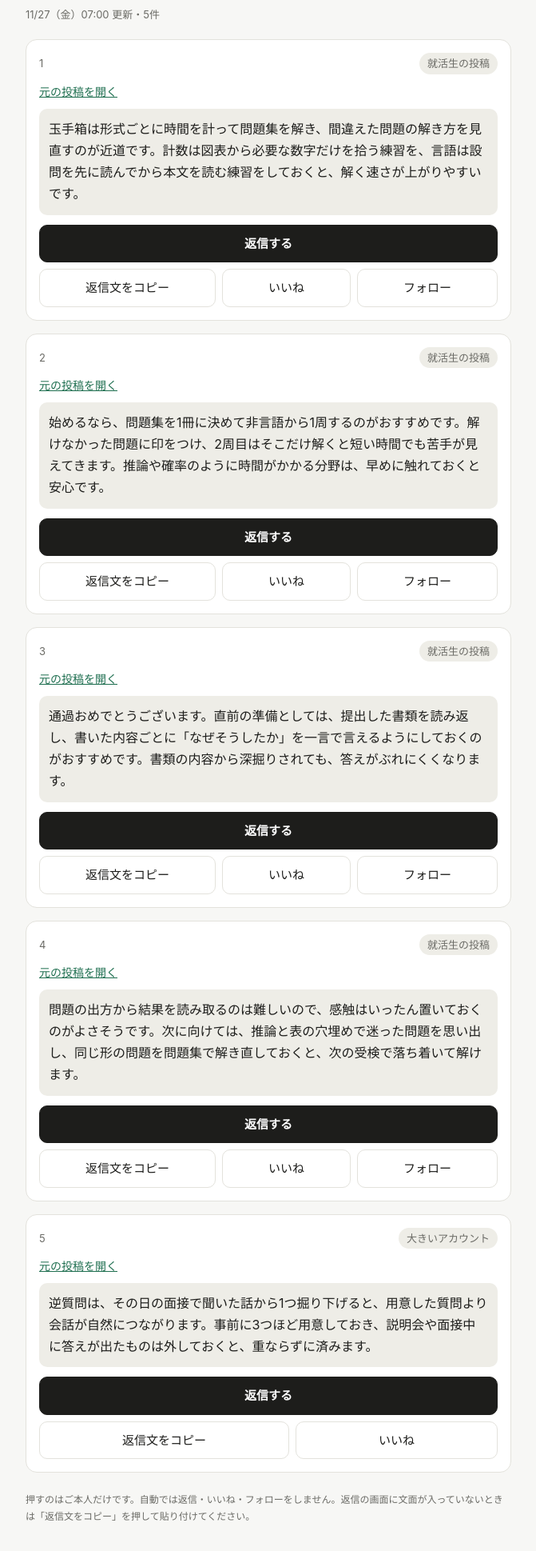
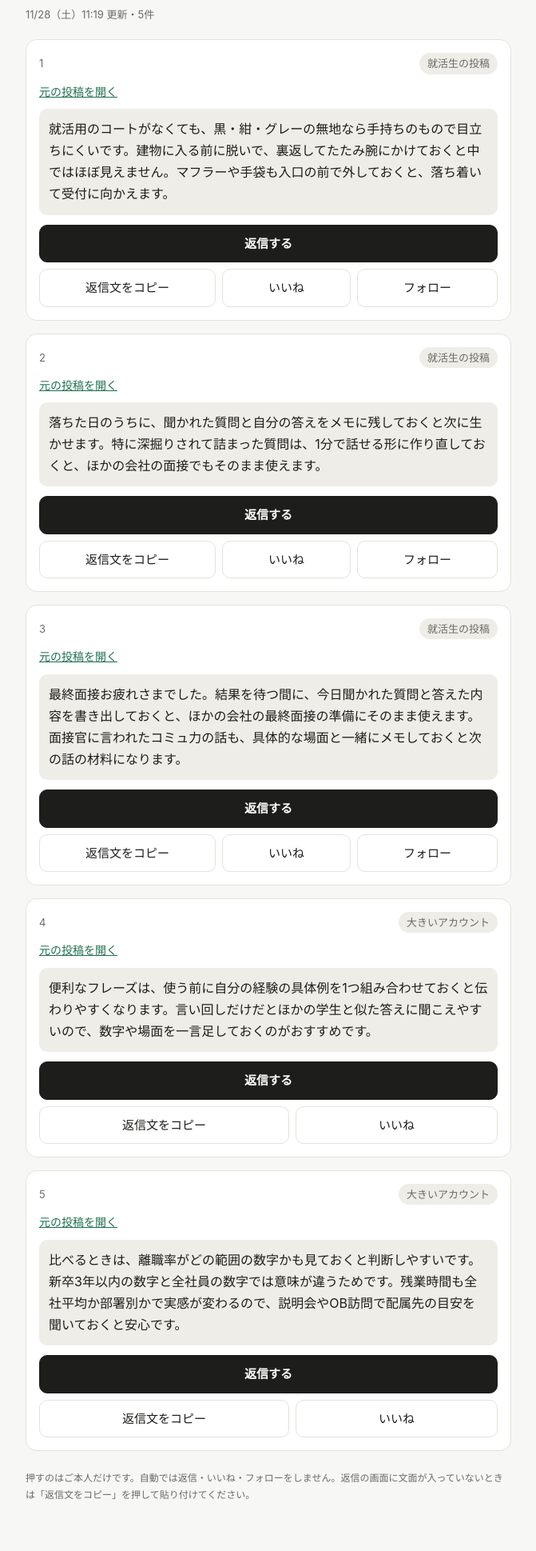
Before and after one commit to masa9309/xr-cec0fe4e42, a plain HTML site: page index.html in a window 1280 px wide. Shown: the part 147-2086 px from the top of the page at 80% size, without its empty margins (304-975 px from the left). Drawn offline with Linux system fonts and the light colour scheme.

Commit message:
2026-11-28 の候補 5件

```diff
--- a/index.html
+++ b/index.html
@@ -12,28 +12,28 @@ a.b.main{background:var(--btn);color:var(--btnink);border-color:var(--btn);flex-
 .empty{color:var(--sub)}.alert{background:#fde8e6;color:#8a1c12;border:1px solid #f3b8b1;border-radius:12px;padding:12px 14px;margin:0 0 16px;font-weight:600}
 @media (prefers-color-scheme:dark){.alert{background:#3a1d1a;color:#ffb4a9;border-color:#6b2c25}}footer{color:var(--sub);font-size:12px;margin-top:24px}
 </style></head><body><main>
-<div id="alerts"></div><h1>今日の返信候補</h1><p class="meta">11/27（金）07:00 更新・5件</p>
+<div id="alerts"></div><h1>今日の返信候補</h1><p class="meta">11/28（土）11:19 更新・5件</p>
 <section class="card"><div class="head"><span>1</span><span class="tag">就活生の投稿</span></div>
-<a class="src" href="https://x.com/i/web/status/2125875663647441021" target="_blank" rel="noopener">元の投稿を開く</a>
-<div class="reply" id="r1">玉手箱は形式ごとに時間を計って問題集を解き、間違えた問題の解き方を見直すのが近道です。計数は図表から必要な数字だけを拾う練習を、言語は設問を先に読んでから本文を読む練習をしておくと、解く速さが上がりやすいです。</div>
-<div class="row"><a class="b main" href="https://x.com/intent/post?in_reply_to=2125875663647441021&amp;text=%E7%8E%89%E6%89%8B%E7%AE%B1%E3%81%AF%E5%BD%A2%E5%BC%8F%E3%81%94%E3%81%A8%E3%81%AB%E6%99%82%E9%96%93%E3%82%92%E8%A8%88%E3%81%A3%E3%81%A6%E5%95%8F%E9%A1%8C%E9%9B%86%E3%82%92%E8%A7%A3%E3%81%8D%E3%80%81%E9%96%93%E9%81%95%E3%81%88%E3%81%9F%E5%95%8F%E9%A1%8C%E3%81%AE%E8%A7%A3%E3%81%8D%E6%96%B9%E3%82%92%E8%A6%8B%E7%9B%B4%E3%81%99%E3%81%AE%E3%81%8C%E8%BF%91%E9%81%93%E3%81%A7%E3%81%99%E3%80%82%E8%A8%88%E6%95%B0%E3%81%AF%E5%9B%B3%E8%A1%A8%E3%81%8B%E3%82%89%E5%BF%85%E8%A6%81%E3%81%AA%E6%95%B0%E5%AD%97%E3%81%A0%E3%81%91%E3%82%92%E6%8B%BE%E3%81%86%E7%B7%B4%E7%BF%92%E3%82%92%E3%80%81%E8%A8%80%E8%AA%9E%E3%81%AF%E8%A8%AD%E5%95%8F%E3%82%92%E5%85%88%E3%81%AB%E8%AA%AD%E3%82%93%E3%81%A7%E3%81%8B%E3%82%89%E6%9C%AC%E6%96%87%E3%82%92%E8%AA%AD%E3%82%80%E7%B7%B4%E7%BF%92%E3%82%92%E3%81%97%E3%81%A6%E3%81%8A%E3%81%8F%E3%81%A8%E3%80%81%E8%A7%A3%E3%81%8F%E9%80%9F%E3%81%95%E3%81%8C%E4%B8%8A%E3%81%8C%E3%82%8A%E3%82%84%E3%81%99%E3%81%84%E3%81%A7%E3%81%99%E3%80%82" target="_blank" rel="noopener">返信する</a>
-<button class="b" onclick="cp(1,this)">返信文をコピー</button><a class="b" href="https://x.com/intent/like?tweet_id=2125875663647441021" target="_blank" rel="noopener">いいね</a><a class="b" href="https://x.com/intent/follow?user_id=2078279998109270017" target="_blank" rel="noopener">フォロー</a></div></section><section class="card"><div class="head"><span>2</span><span class="tag">就活生の投稿</span></div>
-<a class="src" href="https://x.com/i/web/status/2126051164991221916" target="_blank" rel="noopener">元の投稿を開く</a>
-<div class="reply" id="r2">始めるなら、問題集を1冊に決めて非言語から1周するのがおすすめです。解けなかった問題に印をつけ、2周目はそこだけ解くと短い時間でも苦手が見えてきます。推論や確率のように時間がかかる分野は、早めに触れておくと安心です。</div>
-<div class="row"><a class="b main" href="https://x.com/intent/post?in_reply_to=2126051164991221916&amp;text=%E5%A7%8B%E3%82%81%E3%82%8B%E3%81%AA%E3%82%89%E3%80%81%E5%95%8F%E9%A1%8C%E9%9B%86%E3%82%921%E5%86%8A%E3%81%AB%E6%B1%BA%E3%82%81%E3%81%A6%E9%9D%9E%E8%A8%80%E8%AA%9E%E3%81%8B%E3%82%891%E5%91%A8%E3%81%99%E3%82%8B%E3%81%AE%E3%81%8C%E3%81%8A%E3%81%99%E3%81%99%E3%82%81%E3%81%A7%E3%81%99%E3%80%82%E8%A7%A3%E3%81%91%E3%81%AA%E3%81%8B%E3%81%A3%E3%81%9F%E5%95%8F%E9%A1%8C%E3%81%AB%E5%8D%B0%E3%82%92%E3%81%A4%E3%81%91%E3%80%812%E5%91%A8%E7%9B%AE%E3%81%AF%E3%81%9D%E3%81%93%E3%81%A0%E3%81%91%E8%A7%A3%E3%81%8F%E3%81%A8%E7%9F%AD%E3%81%84%E6%99%82%E9%96%93%E3%81%A7%E3%82%82%E8%8B%A6%E6%89%8B%E3%81%8C%E8%A6%8B%E3%81%88%E3%81%A6%E3%81%8D%E3%81%BE%E3%81%99%E3%80%82%E6%8E%A8%E8%AB%96%E3%82%84%E7%A2%BA%E7%8E%87%E3%81%AE%E3%82%88%E3%81%86%E3%81%AB%E6%99%82%E9%96%93%E3%81%8C%E3%81%8B%E3%81%8B%E3%82%8B%E5%88%86%E9%87%8E%E3%81%AF%E3%80%81%E6%97%A9%E3%82%81%E3%81%AB%E8%A7%A6%E3%82%8C%E3%81%A6%E3%81%8A%E3%81%8F%E3%81%A8%E5%AE%89%E5%BF%83%E3%81%A7%E3%81%99%E3%80%82" target="_blank" rel="noopener">返信する</a>
-<button class="b" onclick="cp(2,this)">返信文をコピー</button><a class="b" href="https://x.com/intent/like?tweet_id=2126051164991221916" target="_blank" rel="noopener">いいね</a><a class="b" href="https://x.com/intent/follow?user_id=1962192122775498753" target="_blank" rel="noopener">フォロー</a></div></section><section class="card"><div class="head"><span>3</span><span class="tag">就活生の投稿</span></div>
-<a class="src" href="https://x.com/i/web/status/2125873186390901033" target="_blank" rel="noopener">元の投稿を開く</a>
-<div class="reply" id="r3">通過おめでとうございます。直前の準備としては、提出した書類を読み返し、書いた内容ごとに「なぜそうしたか」を一言で言えるようにしておくのがおすすめです。書類の内容から深掘りされても、答えがぶれにくくなります。</div>
-<div class="row"><a class="b main" href="https://x.com/intent/post?in_reply_to=2125873186390901033&amp;text=%E9%80%9A%E9%81%8E%E3%81%8A%E3%82%81%E3%81%A7%E3%81%A8%E3%81%86%E3%81%94%E3%81%96%E3%81%84%E3%81%BE%E3%81%99%E3%80%82%E7%9B%B4%E5%89%8D%E3%81%AE%E6%BA%96%E5%82%99%E3%81%A8%E3%81%97%E3%81%A6%E3%81%AF%E3%80%81%E6%8F%90%E5%87%BA%E3%81%97%E3%81%9F%E6%9B%B8%E9%A1%9E%E3%82%92%E8%AA%AD%E3%81%BF%E8%BF%94%E3%81%97%E3%80%81%E6%9B%B8%E3%81%84%E3%81%9F%E5%86%85%E5%AE%B9%E3%81%94%E3%81%A8%E3%81%AB%E3%80%8C%E3%81%AA%E3%81%9C%E3%81%9D%E3%81%86%E3%81%97%E3%81%9F%E3%81%8B%E3%80%8D%E3%82%92%E4%B8%80%E8%A8%80%E3%81%A7%E8%A8%80%E3%81%88%E3%82%8B%E3%82%88%E3%81%86%E3%81%AB%E3%81%97%E3%81%A6%E3%81%8A%E3%81%8F%E3%81%AE%E3%81%8C%E3%81%8A%E3%81%99%E3%81%99%E3%82%81%E3%81%A7%E3%81%99%E3%80%82%E6%9B%B8%E9%A1%9E%E3%81%AE%E5%86%85%E5%AE%B9%E3%81%8B%E3%82%89%E6%B7%B1%E6%8E%98%E3%82%8A%E3%81%95%E3%82%8C%E3%81%A6%E3%82%82%E3%80%81%E7%AD%94%E3%81%88%E3%81%8C%E3%81%B6%E3%82%8C%E3%81%AB%E3%81%8F%E3%81%8F%E3%81%AA%E3%82%8A%E3%81%BE%E3%81%99%E3%80%82" target="_blank" rel="noopener">返信する</a>
-<button class="b" onclick="cp(3,this)">返信文をコピー</button><a class="b" href="https://x.com/intent/like?tweet_id=2125873186390901033" target="_blank" rel="noopener">いいね</a><a class="b" href="https://x.com/intent/follow?user_id=1881394827553824768" target="_blank" rel="noopener">フォロー</a></div></section><section class="card"><div class="head"><span>4</span><span class="tag">就活生の投稿</span></div>
-<a class="src" href="https://x.com/i/web/status/2125915208044658819" target="_blank" rel="noopener">元の投稿を開く</a>
-<div class="reply" id="r4">問題の出方から結果を読み取るのは難しいので、感触はいったん置いておくのがよさそうです。次に向けては、推論と表の穴埋めで迷った問題を思い出し、同じ形の問題を問題集で解き直しておくと、次の受検で落ち着いて解けます。</div>
-<div class="row"><a class="b main" href="https://x.com/intent/post?in_reply_to=2125915208044658819&amp;text=%E5%95%8F%E9%A1%8C%E3%81%AE%E5%87%BA%E6%96%B9%E3%81%8B%E3%82%89%E7%B5%90%E6%9E%9C%E3%82%92%E8%AA%AD%E3%81%BF%E5%8F%96%E3%82%8B%E3%81%AE%E3%81%AF%E9%9B%A3%E3%81%97%E3%81%84%E3%81%AE%E3%81%A7%E3%80%81%E6%84%9F%E8%A7%A6%E3%81%AF%E3%81%84%E3%81%A3%E3%81%9F%E3%82%93%E7%BD%AE%E3%81%84%E3%81%A6%E3%81%8A%E3%81%8F%E3%81%AE%E3%81%8C%E3%82%88%E3%81%95%E3%81%9D%E3%81%86%E3%81%A7%E3%81%99%E3%80%82%E6%AC%A1%E3%81%AB%E5%90%91%E3%81%91%E3%81%A6%E3%81%AF%E3%80%81%E6%8E%A8%E8%AB%96%E3%81%A8%E8%A1%A8%E3%81%AE%E7%A9%B4%E5%9F%8B%E3%82%81%E3%81%A7%E8%BF%B7%E3%81%A3%E3%81%9F%E5%95%8F%E9%A1%8C%E3%82%92%E6%80%9D%E3%81%84%E5%87%BA%E3%81%97%E3%80%81%E5%90%8C%E3%81%98%E5%BD%A2%E3%81%AE%E5%95%8F%E9%A1%8C%E3%82%92%E5%95%8F%E9%A1%8C%E9%9B%86%E3%81%A7%E8%A7%A3%E3%81%8D%E7%9B%B4%E3%81%97%E3%81%A6%E3%81%8A%E3%81%8F%E3%81%A8%E3%80%81%E6%AC%A1%E3%81%AE%E5%8F%97%E6%A4%9C%E3%81%A7%E8%90%BD%E3%81%A1%E7%9D%80%E3%81%84%E3%81%A6%E8%A7%A3%E3%81%91%E3%81%BE%E3%81%99%E3%80%82" target="_blank" rel="noopener">返信する</a>
-<button class="b" onclick="cp(4,this)">返信文をコピー</button><a class="b" href="https://x.com/intent/like?tweet_id=2125915208044658819" target="_blank" rel="noopener">いいね</a><a class="b" href="https://x.com/intent/follow?user_id=2025869600504852480" target="_blank" rel="noopener">フォロー</a></div></section><section class="card"><div class="head"><span>5</span><span class="tag">大きいアカウント</span></div>
-<a class="src" href="https://x.com/i/web/status/2125988601356009641" target="_blank" rel="noopener">元の投稿を開く</a>
-<div class="reply" id="r5">逆質問は、その日の面接で聞いた話から1つ掘り下げると、用意した質問より会話が自然につながります。事前に3つほど用意しておき、説明会や面接中に答えが出たものは外しておくと、重ならずに済みます。</div>
-<div class="row"><a class="b main" href="https://x.com/intent/post?in_reply_to=2125988601356009641&amp;text=%E9%80%86%E8%B3%AA%E5%95%8F%E3%81%AF%E3%80%81%E3%81%9D%E3%81%AE%E6%97%A5%E3%81%AE%E9%9D%A2%E6%8E%A5%E3%81%A7%E8%81%9E%E3%81%84%E3%81%9F%E8%A9%B1%E3%81%8B%E3%82%891%E3%81%A4%E6%8E%98%E3%82%8A%E4%B8%8B%E3%81%92%E3%82%8B%E3%81%A8%E3%80%81%E7%94%A8%E6%84%8F%E3%81%97%E3%81%9F%E8%B3%AA%E5%95%8F%E3%82%88%E3%82%8A%E4%BC%9A%E8%A9%B1%E3%81%8C%E8%87%AA%E7%84%B6%E3%81%AB%E3%81%A4%E3%81%AA%E3%81%8C%E3%82%8A%E3%81%BE%E3%81%99%E3%80%82%E4%BA%8B%E5%89%8D%E3%81%AB3%E3%81%A4%E3%81%BB%E3%81%A9%E7%94%A8%E6%84%8F%E3%81%97%E3%81%A6%E3%81%8A%E3%81%8D%E3%80%81%E8%AA%AC%E6%98%8E%E4%BC%9A%E3%82%84%E9%9D%A2%E6%8E%A5%E4%B8%AD%E3%81%AB%E7%AD%94%E3%81%88%E3%81%8C%E5%87%BA%E3%81%9F%E3%82%82%E3%81%AE%E3%81%AF%E5%A4%96%E3%81%97%E3%81%A6%E3%81%8A%E3%81%8F%E3%81%A8%E3%80%81%E9%87%8D%E3%81%AA%E3%82%89%E3%81%9A%E3%81%AB%E6%B8%88%E3%81%BF%E3%81%BE%E3%81%99%E3%80%82" target="_blank" rel="noopener">返信する</a>
-<button class="b" onclick="cp(5,this)">返信文をコピー</button><a class="b" href="https://x.com/intent/like?tweet_id=2125988601356009641" target="_blank" rel="noopener">いいね</a></div></section>
+<a class="src" href="https://x.com/i/web/status/2126134044828315986" target="_blank" rel="noopener">元の投稿を開く</a>
+<div class="reply" id="r1">就活用のコートがなくても、黒・紺・グレーの無地なら手持ちのもので目立ちにくいです。建物に入る前に脱いで、裏返してたたみ腕にかけておくと中ではほぼ見えません。マフラーや手袋も入口の前で外しておくと、落ち着いて受付に向かえます。</div>
+<div class="row"><a class="b main" href="https://x.com/intent/post?in_reply_to=2126134044828315986&amp;text=%E5%B0%B1%E6%B4%BB%E7%94%A8%E3%81%AE%E3%82%B3%E3%83%BC%E3%83%88%E3%81%8C%E3%81%AA%E3%81%8F%E3%81%A6%E3%82%82%E3%80%81%E9%BB%92%E3%83%BB%E7%B4%BA%E3%83%BB%E3%82%B0%E3%83%AC%E3%83%BC%E3%81%AE%E7%84%A1%E5%9C%B0%E3%81%AA%E3%82%89%E6%89%8B%E6%8C%81%E3%81%A1%E3%81%AE%E3%82%82%E3%81%AE%E3%81%A7%E7%9B%AE%E7%AB%8B%E3%81%A1%E3%81%AB%E3%81%8F%E3%81%84%E3%81%A7%E3%81%99%E3%80%82%E5%BB%BA%E7%89%A9%E3%81%AB%E5%85%A5%E3%82%8B%E5%89%8D%E3%81%AB%E8%84%B1%E3%81%84%E3%81%A7%E3%80%81%E8%A3%8F%E8%BF%94%E3%81%97%E3%81%A6%E3%81%9F%E3%81%9F%E3%81%BF%E8%85%95%E3%81%AB%E3%81%8B%E3%81%91%E3%81%A6%E3%81%8A%E3%81%8F%E3%81%A8%E4%B8%AD%E3%81%A7%E3%81%AF%E3%81%BB%E3%81%BC%E8%A6%8B%E3%81%88%E3%81%BE%E3%81%9B%E3%82%93%E3%80%82%E3%83%9E%E3%83%95%E3%83%A9%E3%83%BC%E3%82%84%E6%89%8B%E8%A2%8B%E3%82%82%E5%85%A5%E5%8F%A3%E3%81%AE%E5%89%8D%E3%81%A7%E5%A4%96%E3%81%97%E3%81%A6%E3%81%8A%E3%81%8F%E3%81%A8%E3%80%81%E8%90%BD%E3%81%A1%E7%9D%80%E3%81%84%E3%81%A6%E5%8F%97%E4%BB%98%E3%81%AB%E5%90%91%E3%81%8B%E3%81%88%E3%81%BE%E3%81%99%E3%80%82" target="_blank" rel="noopener">返信する</a>
+<button class="b" onclick="cp(1,this)">返信文をコピー</button><a class="b" href="https://x.com/intent/like?tweet_id=2126134044828315986" target="_blank" rel="noopener">いいね</a><a class="b" href="https://x.com/intent/follow?user_id=1843921078021943296" target="_blank" rel="noopener">フォロー</a></div></section><section class="card"><div class="head"><span>2</span><span class="tag">就活生の投稿</span></div>
+<a class="src" href="https://x.com/i/web/status/2126279477789589695" target="_blank" rel="noopener">元の投稿を開く</a>
+<div class="reply" id="r2">落ちた日のうちに、聞かれた質問と自分の答えをメモに残しておくと次に生かせます。特に深掘りされて詰まった質問は、1分で話せる形に作り直しておくと、ほかの会社の面接でもそのまま使えます。</div>
+<div class="row"><a class="b main" href="https://x.com/intent/post?in_reply_to=2126279477789589695&amp;text=%E8%90%BD%E3%81%A1%E3%81%9F%E6%97%A5%E3%81%AE%E3%81%86%E3%81%A1%E3%81%AB%E3%80%81%E8%81%9E%E3%81%8B%E3%82%8C%E3%81%9F%E8%B3%AA%E5%95%8F%E3%81%A8%E8%87%AA%E5%88%86%E3%81%AE%E7%AD%94%E3%81%88%E3%82%92%E3%83%A1%E3%83%A2%E3%81%AB%E6%AE%8B%E3%81%97%E3%81%A6%E3%81%8A%E3%81%8F%E3%81%A8%E6%AC%A1%E3%81%AB%E7%94%9F%E3%81%8B%E3%81%9B%E3%81%BE%E3%81%99%E3%80%82%E7%89%B9%E3%81%AB%E6%B7%B1%E6%8E%98%E3%82%8A%E3%81%95%E3%82%8C%E3%81%A6%E8%A9%B0%E3%81%BE%E3%81%A3%E3%81%9F%E8%B3%AA%E5%95%8F%E3%81%AF%E3%80%811%E5%88%86%E3%81%A7%E8%A9%B1%E3%81%9B%E3%82%8B%E5%BD%A2%E3%81%AB%E4%BD%9C%E3%82%8A%E7%9B%B4%E3%81%97%E3%81%A6%E3%81%8A%E3%81%8F%E3%81%A8%E3%80%81%E3%81%BB%E3%81%8B%E3%81%AE%E4%BC%9A%E7%A4%BE%E3%81%AE%E9%9D%A2%E6%8E%A5%E3%81%A7%E3%82%82%E3%81%9D%E3%81%AE%E3%81%BE%E3%81%BE%E4%BD%BF%E3%81%88%E3%81%BE%E3%81%99%E3%80%82" target="_blank" rel="noopener">返信する</a>
+<button class="b" onclick="cp(2,this)">返信文をコピー</button><a class="b" href="https://x.com/intent/like?tweet_id=2126279477789589695" target="_blank" rel="noopener">いいね</a><a class="b" href="https://x.com/intent/follow?user_id=1907458744130441216" target="_blank" rel="noopener">フォロー</a></div></section><section class="card"><div class="head"><span>3</span><span class="tag">就活生の投稿</span></div>
+<a class="src" href="https://x.com/i/web/status/2126156550452785401" target="_blank" rel="noopener">元の投稿を開く</a>
+<div class="reply" id="r3">最終面接お疲れさまでした。結果を待つ間に、今日聞かれた質問と答えた内容を書き出しておくと、ほかの会社の最終面接の準備にそのまま使えます。面接官に言われたコミュ力の話も、具体的な場面と一緒にメモしておくと次の話の材料になります。</div>
+<div class="row"><a class="b main" href="https://x.com/intent/post?in_reply_to=2126156550452785401&amp;text=%E6%9C%80%E7%B5%82%E9%9D%A2%E6%8E%A5%E3%81%8A%E7%96%B2%E3%82%8C%E3%81%95%E3%81%BE%E3%81%A7%E3%81%97%E3%81%9F%E3%80%82%E7%B5%90%E6%9E%9C%E3%82%92%E5%BE%85%E3%81%A4%E9%96%93%E3%81%AB%E3%80%81%E4%BB%8A%E6%97%A5%E8%81%9E%E3%81%8B%E3%82%8C%E3%81%9F%E8%B3%AA%E5%95%8F%E3%81%A8%E7%AD%94%E3%81%88%E3%81%9F%E5%86%85%E5%AE%B9%E3%82%92%E6%9B%B8%E3%81%8D%E5%87%BA%E3%81%97%E3%81%A6%E3%81%8A%E3%81%8F%E3%81%A8%E3%80%81%E3%81%BB%E3%81%8B%E3%81%AE%E4%BC%9A%E7%A4%BE%E3%81%AE%E6%9C%80%E7%B5%82%E9%9D%A2%E6%8E%A5%E3%81%AE%E6%BA%96%E5%82%99%E3%81%AB%E3%81%9D%E3%81%AE%E3%81%BE%E3%81%BE%E4%BD%BF%E3%81%88%E3%81%BE%E3%81%99%E3%80%82%E9%9D%A2%E6%8E%A5%E5%AE%98%E3%81%AB%E8%A8%80%E3%82%8F%E3%82%8C%E3%81%9F%E3%82%B3%E3%83%9F%E3%83%A5%E5%8A%9B%E3%81%AE%E8%A9%B1%E3%82%82%E3%80%81%E5%85%B7%E4%BD%93%E7%9A%84%E3%81%AA%E5%A0%B4%E9%9D%A2%E3%81%A8%E4%B8%80%E7%B7%92%E3%81%AB%E3%83%A1%E3%83%A2%E3%81%97%E3%81%A6%E3%81%8A%E3%81%8F%E3%81%A8%E6%AC%A1%E3%81%AE%E8%A9%B1%E3%81%AE%E6%9D%90%E6%96%99%E3%81%AB%E3%81%AA%E3%82%8A%E3%81%BE%E3%81%99%E3%80%82" target="_blank" rel="noopener">返信する</a>
+<button class="b" onclick="cp(3,this)">返信文をコピー</button><a class="b" href="https://x.com/intent/like?tweet_id=2126156550452785401" target="_blank" rel="noopener">いいね</a><a class="b" href="https://x.com/intent/follow?user_id=1419219178112778240" target="_blank" rel="noopener">フォロー</a></div></section><section class="card"><div class="head"><span>4</span><span class="tag">大きいアカウント</span></div>
+<a class="src" href="https://x.com/i/web/status/2126288579882352671" target="_blank" rel="noopener">元の投稿を開く</a>
+<div class="reply" id="r4">便利なフレーズは、使う前に自分の経験の具体例を1つ組み合わせておくと伝わりやすくなります。言い回しだけだとほかの学生と似た答えに聞こえやすいので、数字や場面を一言足しておくのがおすすめです。</div>
+<div class="row"><a class="b main" href="https://x.com/intent/post?in_reply_to=2126288579882352671&amp;text=%E4%BE%BF%E5%88%A9%E3%81%AA%E3%83%95%E3%83%AC%E3%83%BC%E3%82%BA%E3%81%AF%E3%80%81%E4%BD%BF%E3%81%86%E5%89%8D%E3%81%AB%E8%87%AA%E5%88%86%E3%81%AE%E7%B5%8C%E9%A8%93%E3%81%AE%E5%85%B7%E4%BD%93%E4%BE%8B%E3%82%921%E3%81%A4%E7%B5%84%E3%81%BF%E5%90%88%E3%82%8F%E3%81%9B%E3%81%A6%E3%81%8A%E3%81%8F%E3%81%A8%E4%BC%9D%E3%82%8F%E3%82%8A%E3%82%84%E3%81%99%E3%81%8F%E3%81%AA%E3%82%8A%E3%81%BE%E3%81%99%E3%80%82%E8%A8%80%E3%81%84%E5%9B%9E%E3%81%97%E3%81%A0%E3%81%91%E3%81%A0%E3%81%A8%E3%81%BB%E3%81%8B%E3%81%AE%E5%AD%A6%E7%94%9F%E3%81%A8%E4%BC%BC%E3%81%9F%E7%AD%94%E3%81%88%E3%81%AB%E8%81%9E%E3%81%93%E3%81%88%E3%82%84%E3%81%99%E3%81%84%E3%81%AE%E3%81%A7%E3%80%81%E6%95%B0%E5%AD%97%E3%82%84%E5%A0%B4%E9%9D%A2%E3%82%92%E4%B8%80%E8%A8%80%E8%B6%B3%E3%81%97%E3%81%A6%E3%81%8A%E3%81%8F%E3%81%AE%E3%81%8C%E3%81%8A%E3%81%99%E3%81%99%E3%82%81%E3%81%A7%E3%81%99%E3%80%82" target="_blank" rel="noopener">返信する</a>
+<button class="b" onclick="cp(4,this)">返信文をコピー</button><a class="b" href="https://x.com/intent/like?tweet_id=2126288579882352671" target="_blank" rel="noopener">いいね</a></div></section><section class="card"><div class="head"><span>5</span><span class="tag">大きいアカウント</span></div>
+<a class="src" href="https://x.com/i/web/status/2126286931013284087" target="_blank" rel="noopener">元の投稿を開く</a>
+<div class="reply" id="r5">比べるときは、離職率がどの範囲の数字かも見ておくと判断しやすいです。新卒3年以内の数字と全社員の数字では意味が違うためです。残業時間も全社平均か部署別かで実感が変わるので、説明会やOB訪問で配属先の目安を聞いておくと安心です。</div>
+<div class="row"><a class="b main" href="https://x.com/intent/post?in_reply_to=2126286931013284087&amp;text=%E6%AF%94%E3%81%B9%E3%82%8B%E3%81%A8%E3%81%8D%E3%81%AF%E3%80%81%E9%9B%A2%E8%81%B7%E7%8E%87%E3%81%8C%E3%81%A9%E3%81%AE%E7%AF%84%E5%9B%B2%E3%81%AE%E6%95%B0%E5%AD%97%E3%81%8B%E3%82%82%E8%A6%8B%E3%81%A6%E3%81%8A%E3%81%8F%E3%81%A8%E5%88%A4%E6%96%AD%E3%81%97%E3%82%84%E3%81%99%E3%81%84%E3%81%A7%E3%81%99%E3%80%82%E6%96%B0%E5%8D%923%E5%B9%B4%E4%BB%A5%E5%86%85%E3%81%AE%E6%95%B0%E5%AD%97%E3%81%A8%E5%85%A8%E7%A4%BE%E5%93%A1%E3%81%AE%E6%95%B0%E5%AD%97%E3%81%A7%E3%81%AF%E6%84%8F%E5%91%B3%E3%81%8C%E9%81%95%E3%81%86%E3%81%9F%E3%82%81%E3%81%A7%E3%81%99%E3%80%82%E6%AE%8B%E6%A5%AD%E6%99%82%E9%96%93%E3%82%82%E5%85%A8%E7%A4%BE%E5%B9%B3%E5%9D%87%E3%81%8B%E9%83%A8%E7%BD%B2%E5%88%A5%E3%81%8B%E3%81%A7%E5%AE%9F%E6%84%9F%E3%81%8C%E5%A4%89%E3%82%8F%E3%82%8B%E3%81%AE%E3%81%A7%E3%80%81%E8%AA%AC%E6%98%8E%E4%BC%9A%E3%82%84OB%E8%A8%AA%E5%95%8F%E3%81%A7%E9%85%8D%E5%B1%9E%E5%85%88%E3%81%AE%E7%9B%AE%E5%AE%89%E3%82%92%E8%81%9E%E3%81%84%E3%81%A6%E3%81%8A%E3%81%8F%E3%81%A8%E5%AE%89%E5%BF%83%E3%81%A7%E3%81%99%E3%80%82" target="_blank" rel="noopener">返信する</a>
+<button class="b" onclick="cp(5,this)">返信文をコピー</button><a class="b" href="https://x.com/intent/like?tweet_id=2126286931013284087" target="_blank" rel="noopener">いいね</a></div></section>
 <footer>押すのはご本人だけです。自動では返信・いいね・フォローをしません。返信の画面に文面が入っていないときは「返信文をコピー」を押して貼り付けてください。</footer>
 </main><script>fetch('status.json?t='+Date.now(),{cache:'no-store'}).then(function(r){return r.ok?r.json():{alerts:[]}}).then(function(d){var a=document.getElementById('alerts');(d.alerts||[]).forEach(function(t){var p=document.createElement('p');p.className='alert';p.textContent='要確認：'+t;a.appendChild(p)})}).catch(function(){});
 function cp(i,b){navigator.clipboard.writeText(document.getElementById('r'+i).innerText).then(function(){b.textContent='コピーしました'})}</script></body></html>
```
